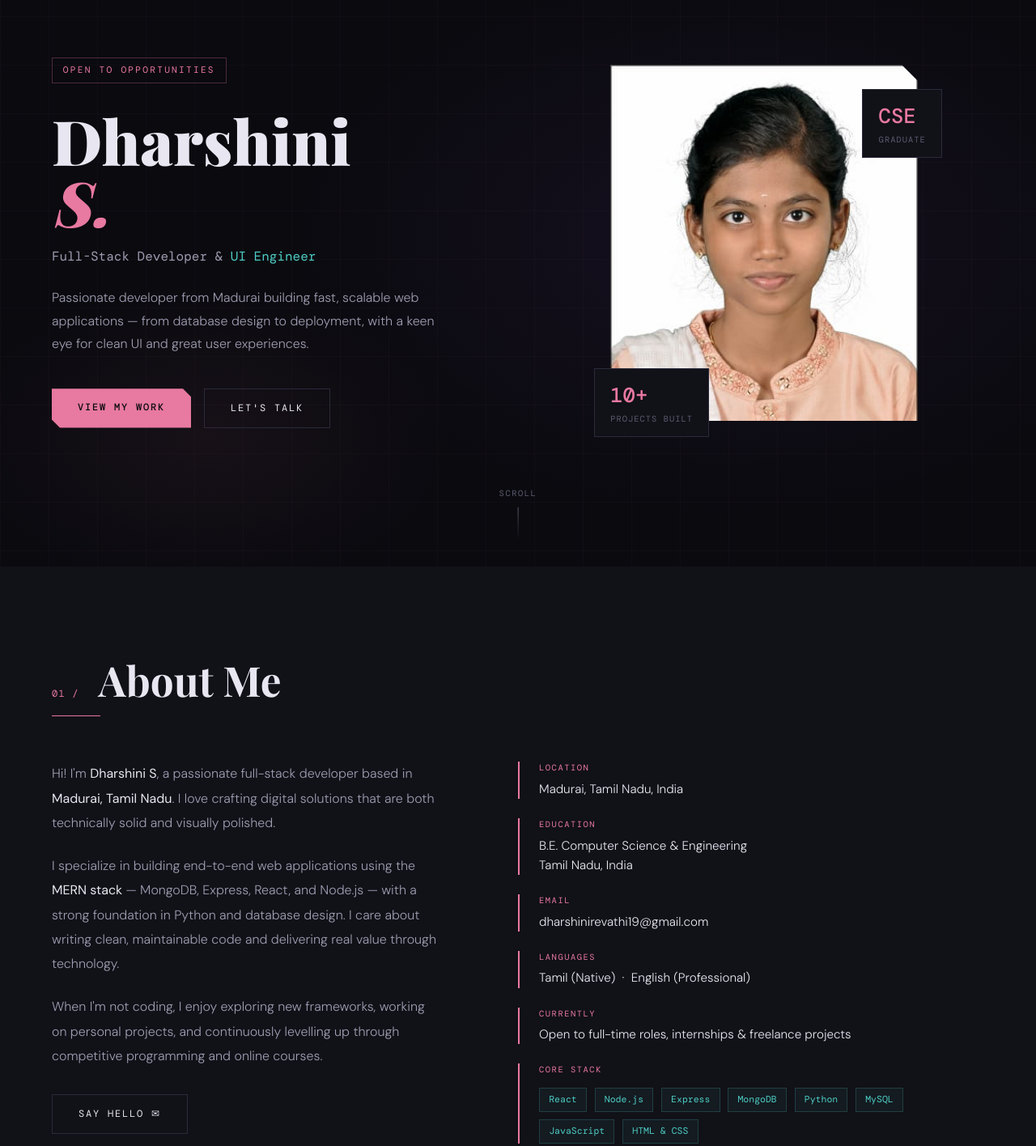
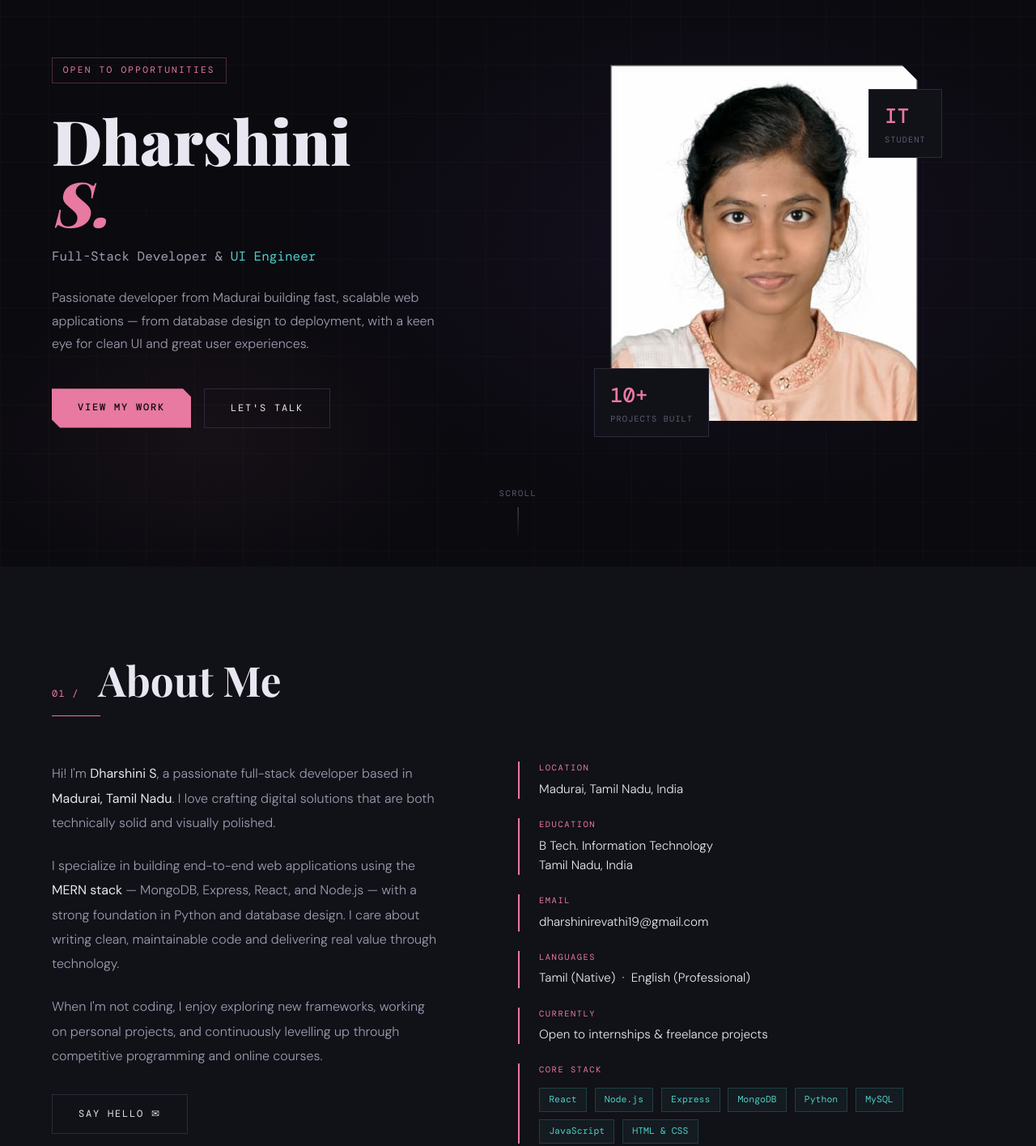
Before and after one commit to logesh1931/dharshini-portfolio-frontend, a plain HTML site: page index.html in a window 1280 px wide. Shown: the part 100-1516 px from the top of the page at 81% size. Drawn offline with nearby package versions, Linux system fonts and the light colour scheme; no server answers; a web font is replaced by a local one.

Commit message:
Update index.html

```diff
--- a/index.html
+++ b/index.html
@@ -78,8 +78,8 @@
           <div class="hero-stat-label">Projects Built</div>
         </div>
         <div class="hero-stat stat-exp">
-          <div class="hero-stat-num">CSE</div>
-          <div class="hero-stat-label">Graduate</div>
+          <div class="hero-stat-num">IT</div>
+          <div class="hero-stat-label">Student</div>
         </div>
       </div>
     </div>
@@ -124,7 +124,7 @@
         </div>
         <div class="info-block">
           <p class="info-label">Education</p>
-          <p class="info-value">B.E. Computer Science &amp; Engineering<br/>Tamil Nadu, India</p>
+          <p class="info-value">B Tech. Information Technology <br/>Tamil Nadu, India</p>
         </div>
         <div class="info-block">
           <p class="info-label">Email</p>
@@ -136,7 +136,7 @@
         </div>
         <div class="info-block">
           <p class="info-label">Currently</p>
-          <p class="info-value">Open to full-time roles, internships &amp; freelance projects</p>
+          <p class="info-value">Open to internships &amp; freelance projects</p>
         </div>
         <div class="info-block">
           <p class="info-label">Core Stack</p>
@@ -209,7 +209,7 @@
     <div class="contact-grid">
       <div class="contact-info reveal">
         <p style="color:var(--text2);line-height:1.9;margin-bottom:1.5rem;">
-          I'm open to full-time roles, internships, freelance projects, and interesting
+          I'm open to internships, freelance projects, and interesting
           collaborations. Drop a message and I'll get back to you within 24 hours.
         </p>
 
```
